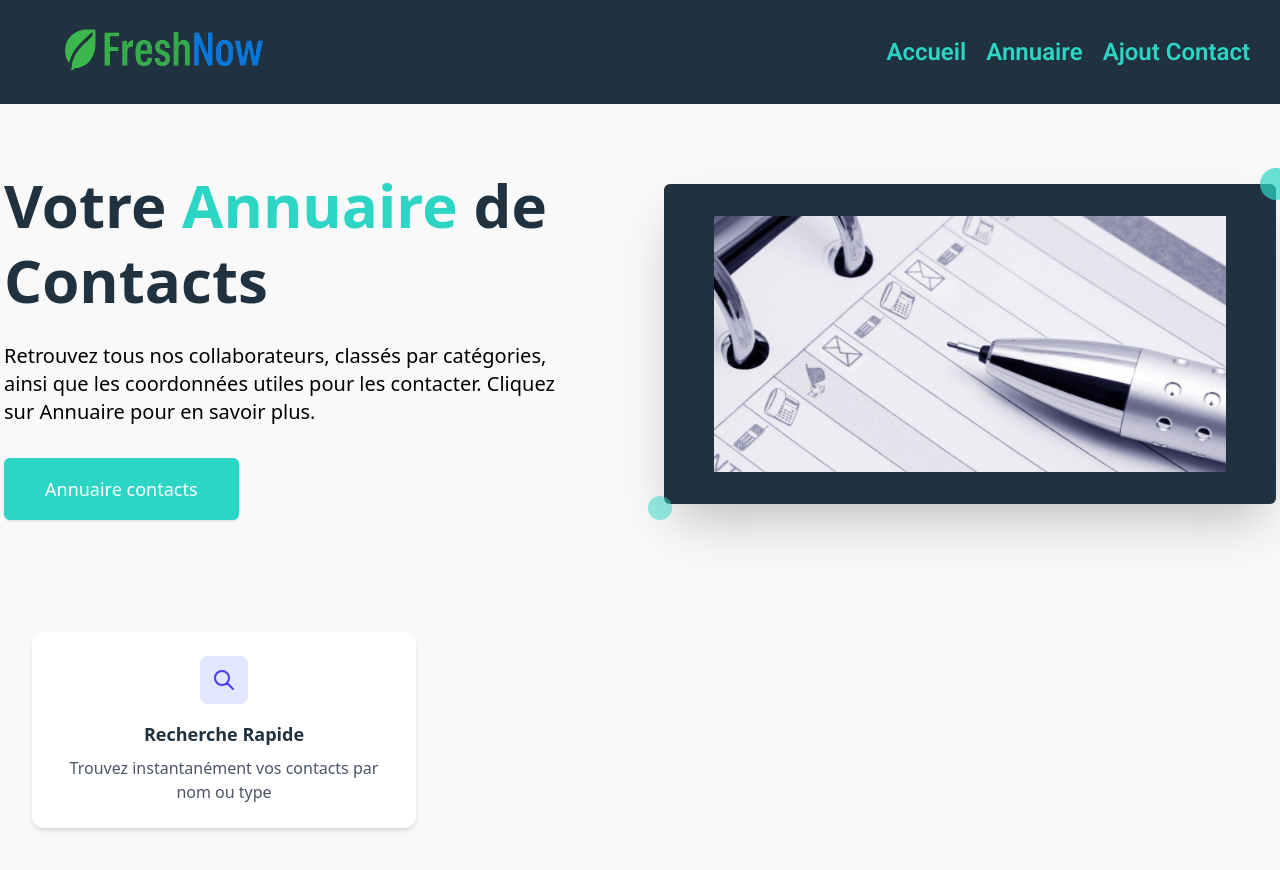
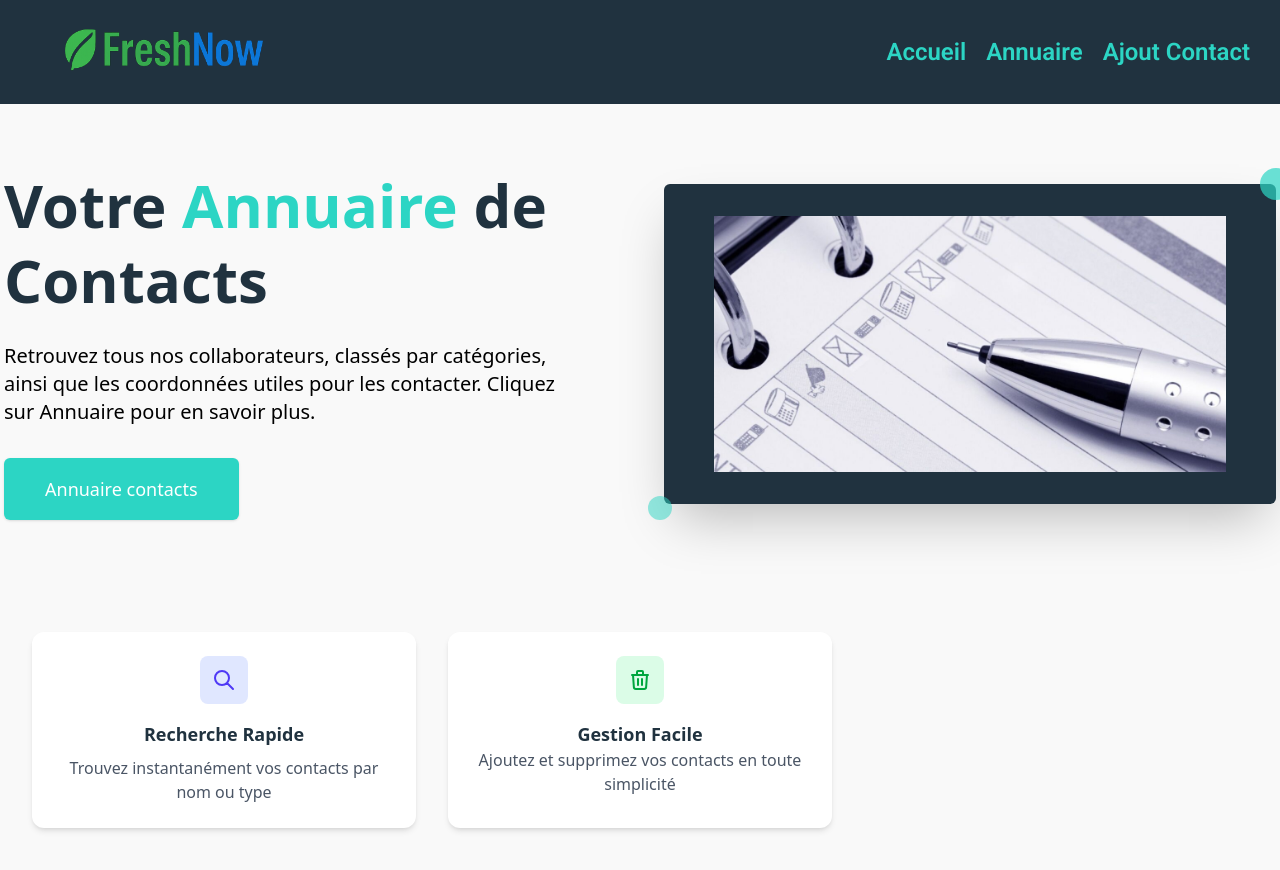
Before and after one commit to Simplon-hdf/brief-annuaire-contacts-groupe-c, an Angular app: page / in a window 1280 px wide. Shown: the top 870 px of the page. Built offline with nearby package versions, Linux system fonts and the light colour scheme.

Commit message:
feat(home.html): add new article for easy contact management feature

```diff
--- a/src/app/home/home.html
+++ b/src/app/home/home.html
@@ -62,6 +62,20 @@
               <p class="text-gray-600">Trouvez instantanément vos contacts par nom ou type</p>
             </article>
 
+            <article class="text-center p-6 bg-white rounded-xl shadow-md hover:shadow-lg transition-shadow duration-300">
+
+                <div class="w-12 h-12 bg-green-100 rounded-lg flex items-center justify-center mx-auto mb-4">
+
+                  <svg class="w-6 h-6 text-green-600" fill="none" stroke="currentColor" viewBox="0 0 24 24">
+                    <path stroke-linecap="round" stroke-linejoin="round" stroke-width="2" d="M19 7l-.867 12.142A2 2 0 0116.138 21H7.862a2 2 0 01-1.995-1.858L5 7m5 4v6m4-6v6m1-10V4a1 1 0 00-1-1h-4a1 1 0 00-1 1v3M4 7h16"></path>
+                  </svg>
+                </div>
+                <h3 class="text-lg font-semibold text-brand-blue">Gestion Facile</h3>
+                <p class="text-gray-600">Ajoutez et supprimez vos contacts en toute simplicité</p>
+              </article>
+
+
+
 
 
 
```
